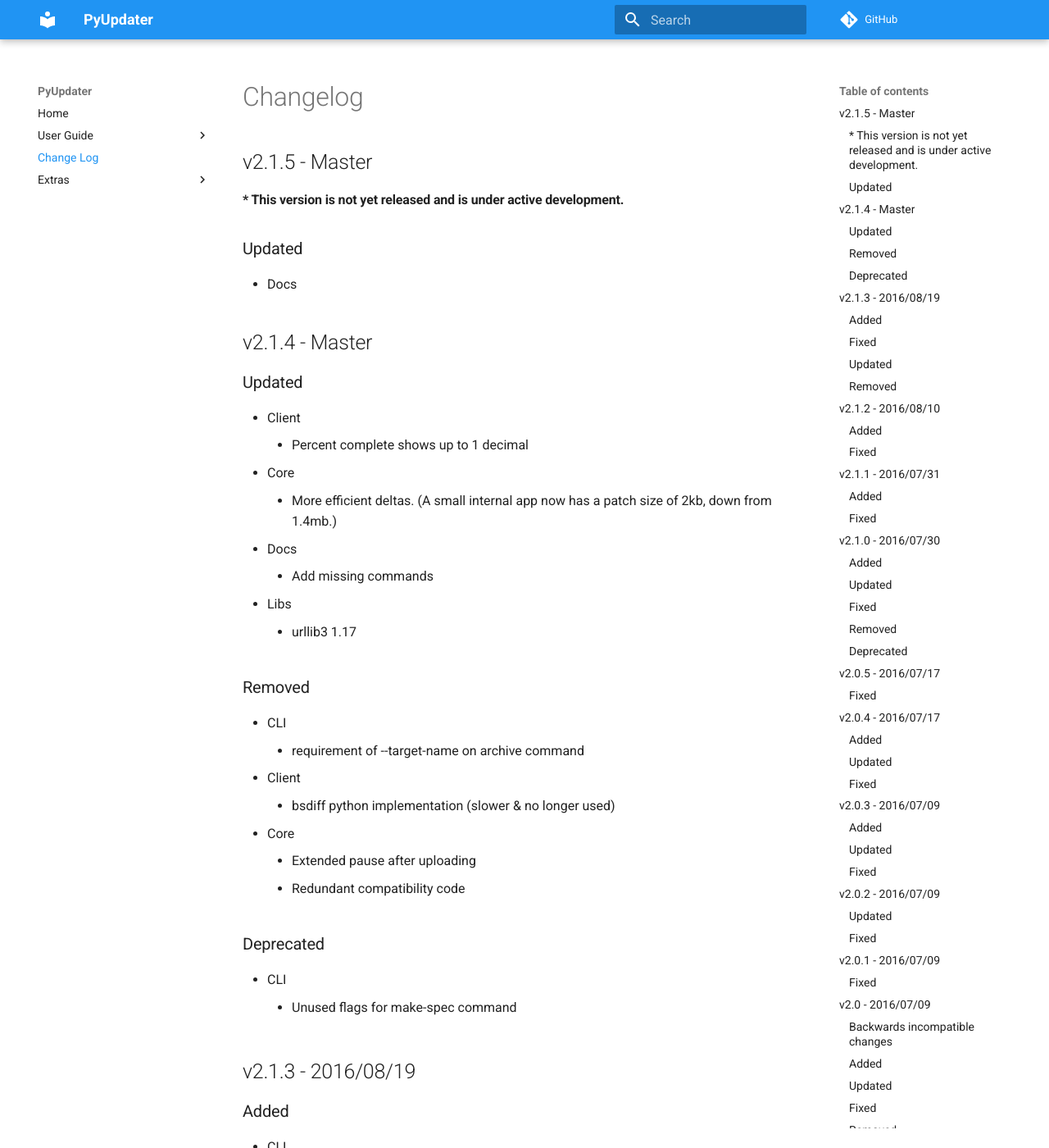
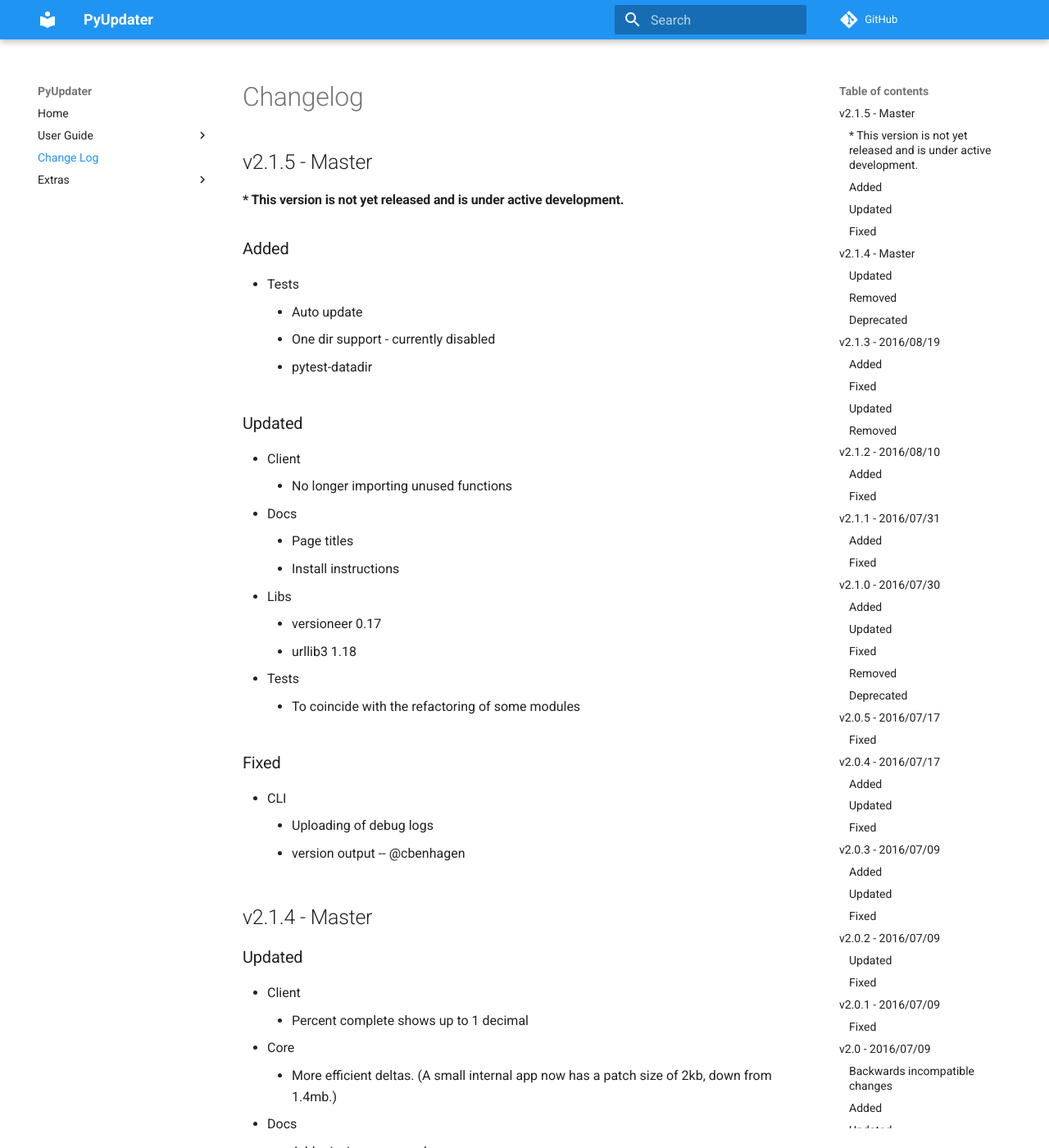
Before and after one commit to Digital-Sapphire/PyUpdater, an MkDocs documentation site: the page built from docs/changelog.md, in a window 1280 px wide and 1400 px high. Shown: the whole window at 82% size. Built offline with MkDocs 1.6.1 and Material for MkDocs 9.7.7, drawn with Linux system fonts in a browser that asks for light colours; comment, search, counter and statistics services are not loaded; old or Windows-style settings are respelled for this version of MkDocs.

Commit message:
Add latest changes

```diff
--- a/docs/changelog.md
+++ b/docs/changelog.md
@@ -3,9 +3,32 @@
 ## v2.1.5 - Master
 ####* This version is not yet released and is under active development.
 
+###Added
+
+  - Tests
+    - Auto update
+    - One dir support - currently disabled
+    - pytest-datadir
+
 ###Updated
 
+  - Client
+    - No longer importing unused functions
   - Docs
+    - Page titles
+    - Install instructions
+  - Libs
+    - versioneer 0.17
+    - urllib3 1.18
+  - Tests
+    - To coincide with the refactoring of some modules
+
+###Fixed
+
+  - CLI
+    - Uploading of debug logs
+    - version output -- @cbenhagen
+
 
 ## v2.1.4 - Master
 
```
